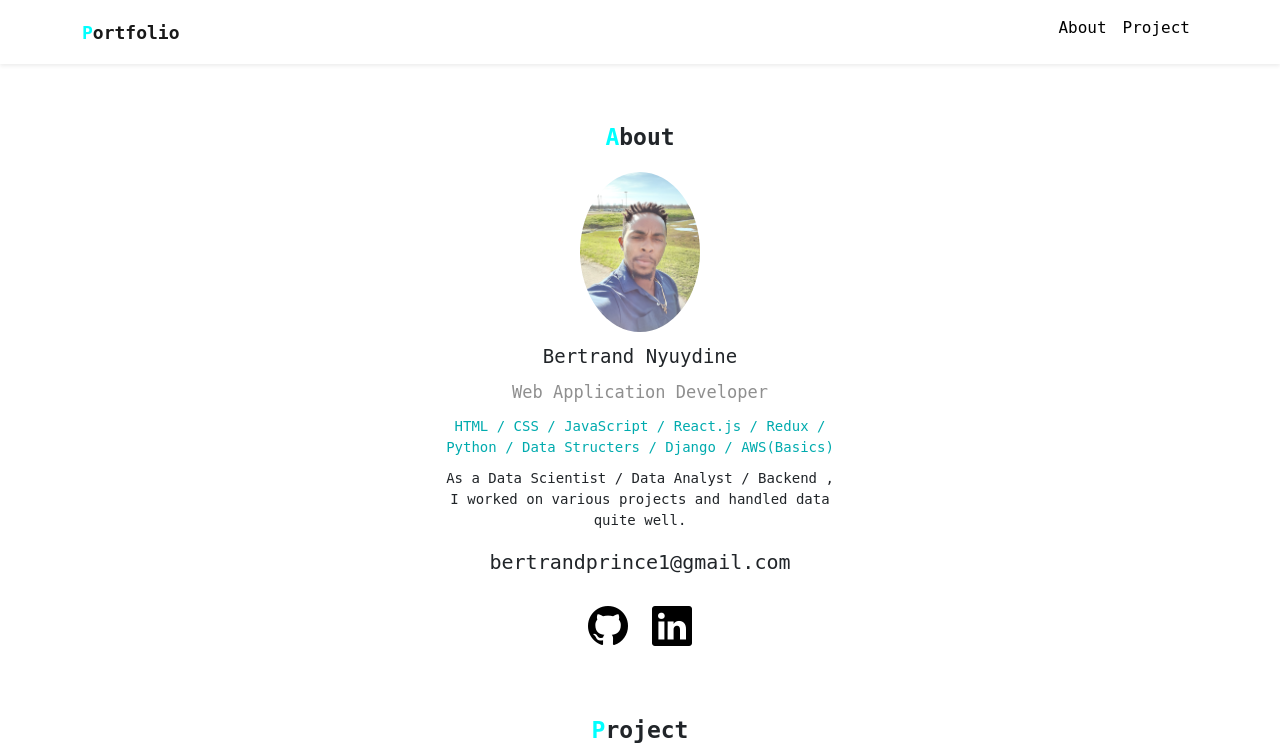
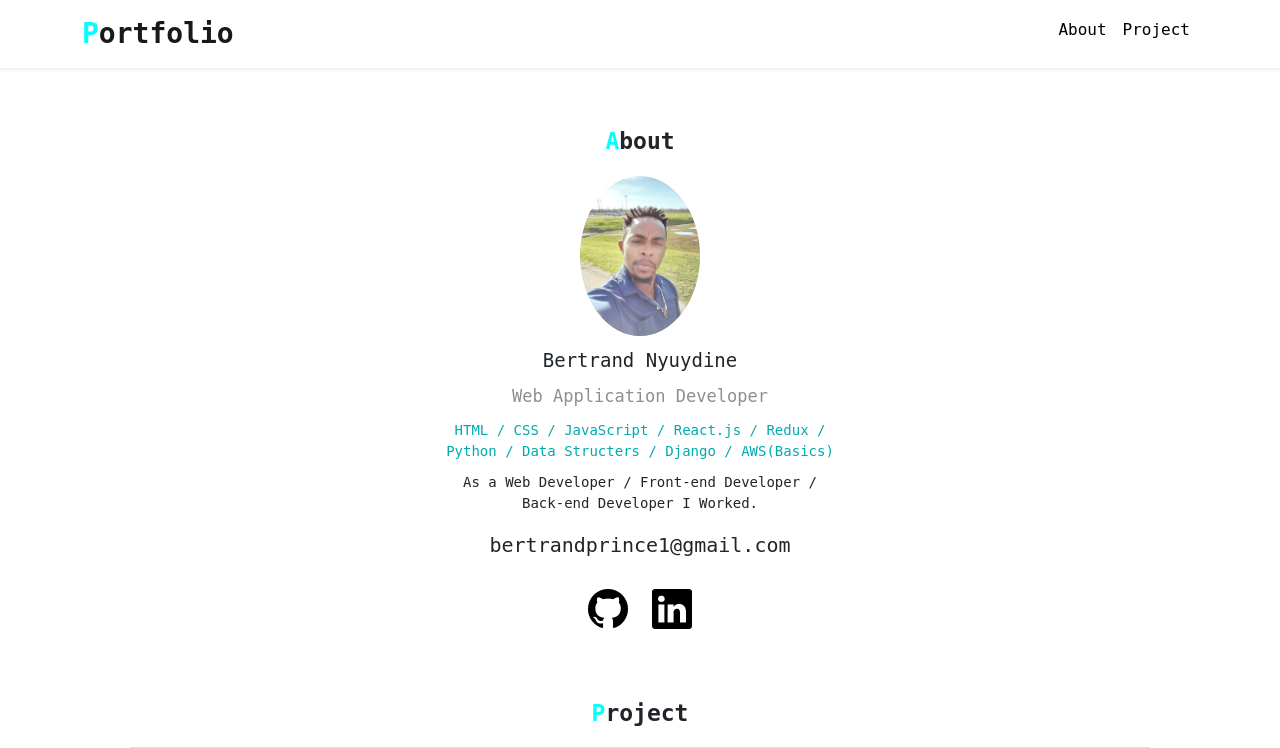
Before and after one commit to BertrandPrince/Portfolio, a PHP site: page / in a window 1280 px wide. Shown: the top 748 px of the page. Run offline with PHP 8.4, Linux system fonts and the light colour scheme.

Commit message:
Completed

```diff
--- a/index.html
+++ b/index.html
@@ -20,7 +20,7 @@
 <body>
     <nav class="navbar navbar-expand-lg navbar-light shadow-sm">
         <div class="container">
-            <a class="navbar-brand title-icon" href="https://portfolio-rupesh.herokuapp.com/"><span
+            <a class="navbar-brand title-icon" href="https://portfolio-princeb.herokuapp.com/"><span
                     class="font-primary">P</span>ortfolio</a>
             <button class="navbar-toggler" type="button" data-bs-toggle="collapse" data-bs-target="#navbarToggler">
                 <span class="navbar-toggler-icon"></span>
@@ -44,7 +44,7 @@
             <div class="name">Bertrand Nyuydine</div>
             <div class="vocation">Web Application Developer</div>
             <div class="skills">HTML / CSS / JavaScript / React.js / Redux / Python / Data Structers / Django / AWS(Basics)</div>
-            <p>As a Data Scientist / Data Analyst / Backend , I worked on various projects and handled data quite well.</p>
+            <p>As a Web Developer / Front-end Developer / Back-end Developer I Worked.</p>
             <div class="email">bertrandprince1@gmail.com</div>
             <div class="icons">
                 <a href="#"><i class="bi bi-github"></i></a>
@@ -66,7 +66,7 @@
                         <p class="card-text">This is a twitter based project.</p>
                         <p class="card-text"><small class="text-muted">Test Login Details <br>Email:test@gmail.com <br>Password:0123456789</small></p>
                         <a href="" target="_blank" class="btn btn-secondary">Website</a>
-                        <a href="" target="_blank" class="btn btn-secondary">Github</a>
+                        <a href="https://github.com/BertrandPrince/Portfolio" target="_blank" class="btn btn-secondary">Github</a>
                     </div>
                 </div>
             </div>
@@ -83,7 +83,7 @@
                         <p class="card-text">This is a Netflix based project.</p>
                         <p class="card-text"><small class="text-muted">Test Login Details <br>Email:test@gmail.com <br>Password:0123456789</small></p>
                         <a href="" target="_blank" class="btn btn-secondary">Website</a>
-                        <a href="" target="_blank" class="btn btn-secondary">Github</a>
+                        <a href="https://github.com/BertrandPrince/Portfolio" target="_blank" class="btn btn-secondary">Github</a>
                     </div>
                 </div>
             </div>
--- a/style.css
+++ b/style.css
@@ -7,7 +7,7 @@ body {
     font-weight: bold;
 }
 .title-icon {
-    font-size: large;
+    font-size: 28px;
     font-weight: bold;
 }
 
```
